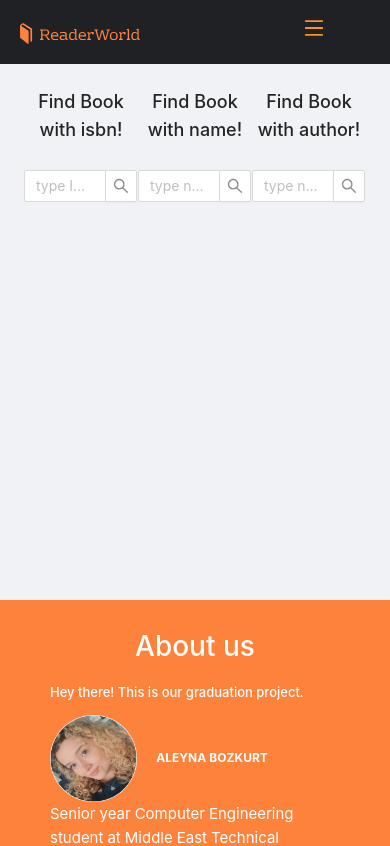
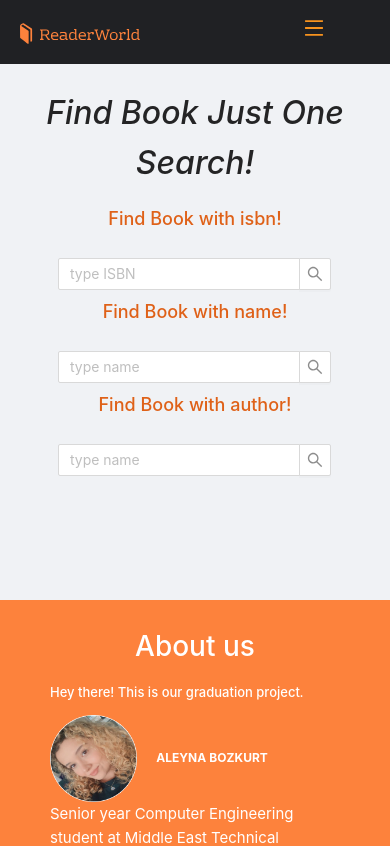
Before and after one commit to burcuaykan/readerworld, a React (Create React App) app in the folder frontend/: page /find-book in a window 390 px wide. Shown: the top 846 px of the page. Built offline with nearby package versions, Linux system fonts and the light colour scheme.

Commit message:
findbook-page-responsive

```diff
--- a/frontend/src/components/pages/find-book-page/find-book.css
+++ b/frontend/src/components/pages/find-book-page/find-book.css
@@ -1,6 +1,7 @@
 .search-input{
     width: auto;
     margin-top: 1rem;
+    margin-bottom: 0.5rem;
 }
 .ant-input-group-addon {
     background: transparent!important;
@@ -53,3 +54,18 @@
     height: auto!important;
     margin-top: 0.5rem;
 }
+.find-book-title{
+    font-size: 2rem;
+    font-style: italic;
+}
+@media (max-width: 767.98px) {
+    .isbn-text{
+        color: #df6118;
+    }
+    .author-text{
+        color: #df6118;
+    }
+    .name-text{
+        color: #df6118;
+    }
+}
--- a/frontend/src/components/pages/find-book-page/find-book.js
+++ b/frontend/src/components/pages/find-book-page/find-book.js
@@ -156,17 +156,18 @@ export default class FindBook extends Component {
                         <NavBarComp />
                     </Sider>
                     <Layout style={{ padding: '24px 24px 24px' }}>
+                        <h1 className="find-book-title" style={{ textAlign: "center" }}>Find Book Just One Search!</h1>
                         <Row style={{ textAlign: "center" }}>
-                            <Col span={8}>
-                                <h1 style={{ fontSize: "large" }}> Find Book with isbn!</h1>
+                            <Col span={8} xs={24}>
+                                <h1 style={{ fontSize: "large" }} className="isbn-text"> Find Book with isbn!</h1>
                                 <Search placeholder="type ISBN" onSearch={this.onSearch} className="search-input" />
                             </Col>
-                            <Col span={8}>
-                                <h1 style={{ fontSize: "large" }}> Find Book with name!</h1>
+                            <Col span={8} xs={24}>
+                                <h1 style={{ fontSize: "large" }} className="name-text"> Find Book with name!</h1>
                                 <Search placeholder="type name" onSearch={this.onSearchName} className="search-input" />
                             </Col>
-                            <Col span={8}>
-                                <h1 style={{ fontSize: "large" }}> Find Book with author!</h1>
+                            <Col span={8} xs={24}>
+                                <h1 style={{ fontSize: "large" }} className="author-text"> Find Book with author!</h1>
                                 <Search placeholder="type name" onSearch={this.onSearchAuthor} className="search-input" />
                             </Col>
                         </Row>
```
